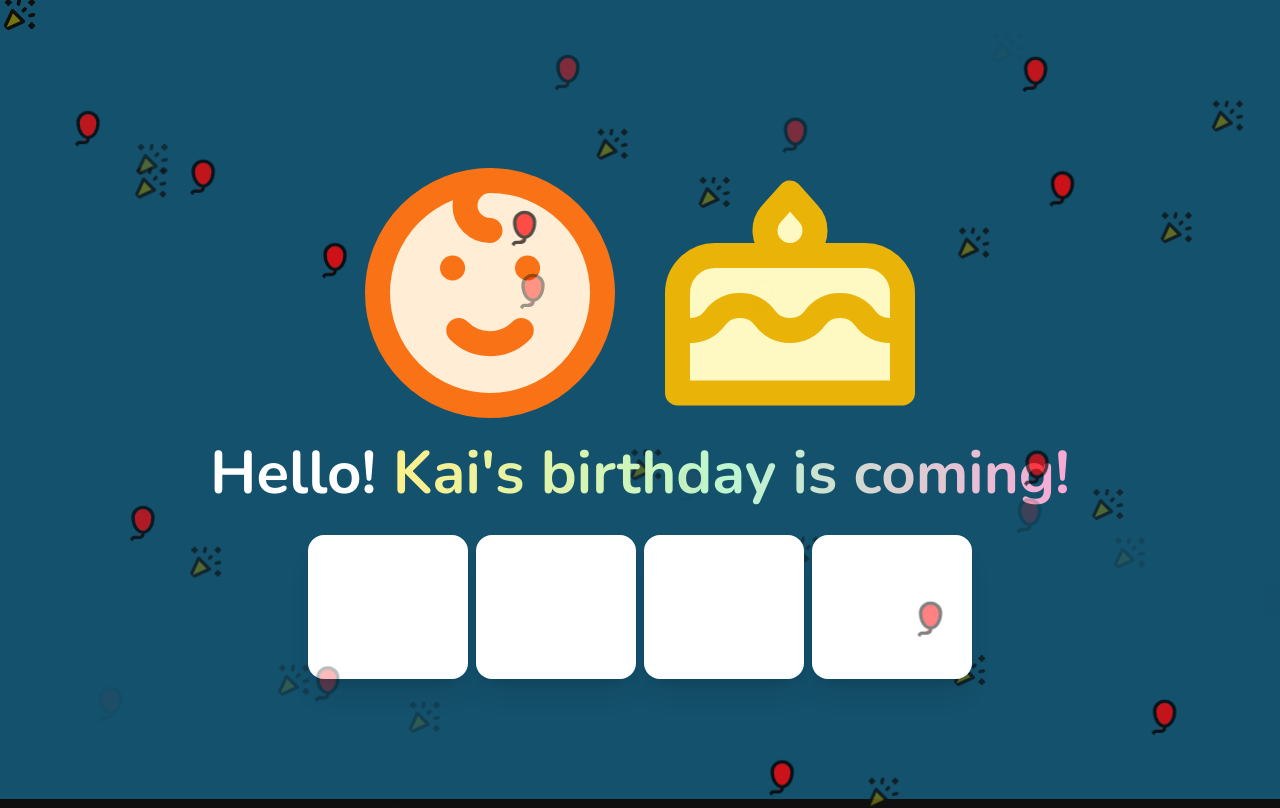
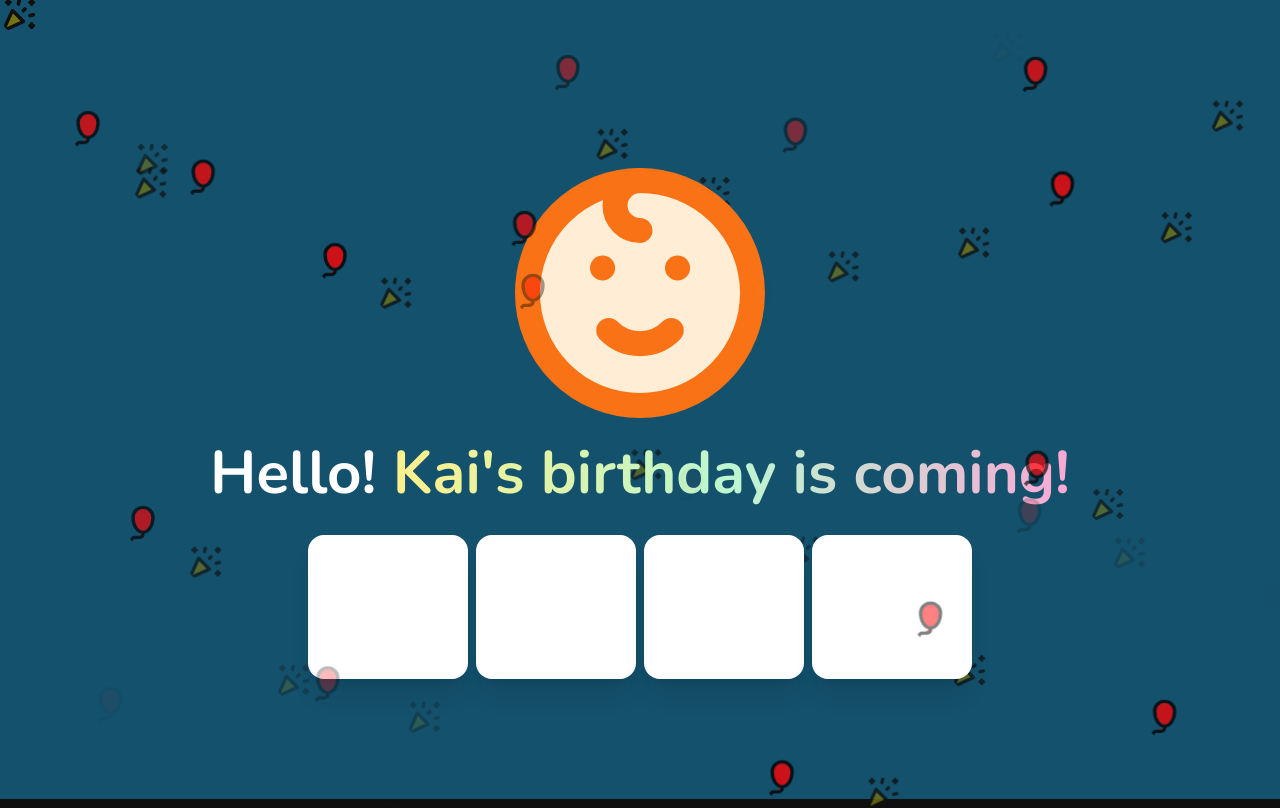
Before and after one commit to zachczx/kaichen, a SvelteKit app: page / in a window 1280 px wide. Shown: the top 808 px of the page. Built offline with nearby package versions, Linux system fonts and the light colour scheme.

Commit message:
Update Growing.svelte

```diff
--- a/src/components/Growing.svelte
+++ b/src/components/Growing.svelte
@@ -16,8 +16,7 @@
 }, 1000)
 </script>
 
-<div class="grid lg:grid-cols-2">
-    <div>
+<div class="grid lg:grid-cols-1">
         <svg xmlns="http://www.w3.org/2000/svg" class="icon icon-tabler icon-tabler-mood-kid fill-orange-100 stroke-orange-500" width="300" height="300" viewBox="0 0 24 24" stroke-width="2" stroke="currentColor" fill="none" stroke-linecap="round" stroke-linejoin="round">
             <path stroke="none" d="M0 0h24v24H0z" fill="none"/>
             <path d="M12 12m-9 0a9 9 0 1 0 18 0a9 9 0 1 0 -18 0" />
@@ -26,10 +25,6 @@
             <path d="M9.5 15a3.5 3.5 0 0 0 5 0" />
             <path d="M12 3a2 2 0 0 0 0 4" />
         </svg>
-    </div>
-    <div>
-        <svg xmlns="http://www.w3.org/2000/svg" class="icon icon-tabler icon-tabler-cake fill-yellow-100 stroke-yellow-500" width="300" height="300" viewBox="0 0 24 24" stroke-width="2" stroke="currentColor" fill="none" stroke-linecap="round" stroke-linejoin="round"><path stroke="none" d="M0 0h24v24H0z" fill="none"/><path d="M3 20h18v-8a3 3 0 0 0 -3 -3h-12a3 3 0 0 0 -3 3v8z" /><path d="M3 14.803c.312 .135 .654 .204 1 .197a2.4 2.4 0 0 0 2 -1a2.4 2.4 0 0 1 2 -1a2.4 2.4 0 0 1 2 1a2.4 2.4 0 0 0 2 1a2.4 2.4 0 0 0 2 -1a2.4 2.4 0 0 1 2 -1a2.4 2.4 0 0 1 2 1a2.4 2.4 0 0 0 2 1c.35 .007 .692 -.062 1 -.197" /><path d="M12 4l1.465 1.638a2 2 0 1 1 -3.015 .099l1.55 -1.737z" /></svg>
-    </div>
 </div>
 <h1 class="mb-8">Hello! <!--<span class="underline decoration-red-300 underline-offset-3">Kai's</span> a toddler.--> <span class="bg-gradient-to-r from-yellow-200 via-green-200 to-pink-300 text-transparent bg-clip-text">Kai's birthday is coming!</span></h1>
 
```
